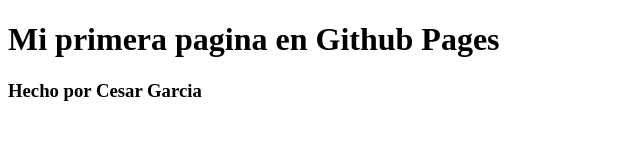
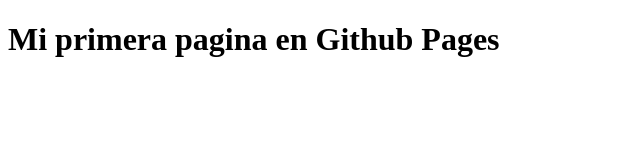
Before and after one commit to Chicharo07/First-Flutter-App, a plain HTML site: page index.html in a window 1280 px wide. Shown: the whole page, without its empty margins (0-640 px from the left). Drawn offline with Linux system fonts and the light colour scheme.

Commit message:
Borrar subtitulo

```diff
--- a/index.html
+++ b/index.html
@@ -7,6 +7,6 @@
 </head>
 <body>
     <h1>Mi primera pagina en Github Pages</h1>
-    <h3>Hecho por Cesar Garcia</h3>
+
 </body>
 </html>
```
